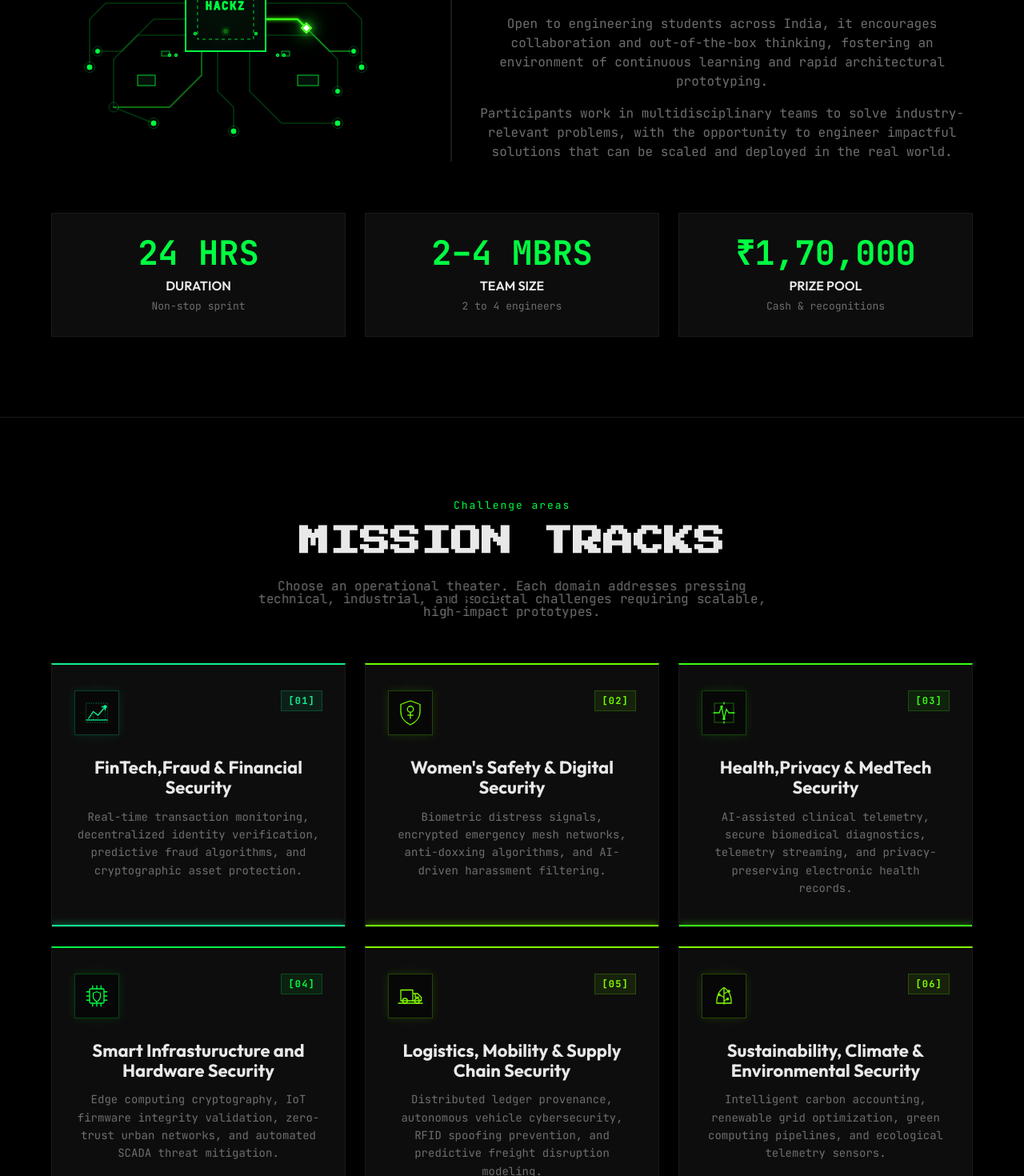
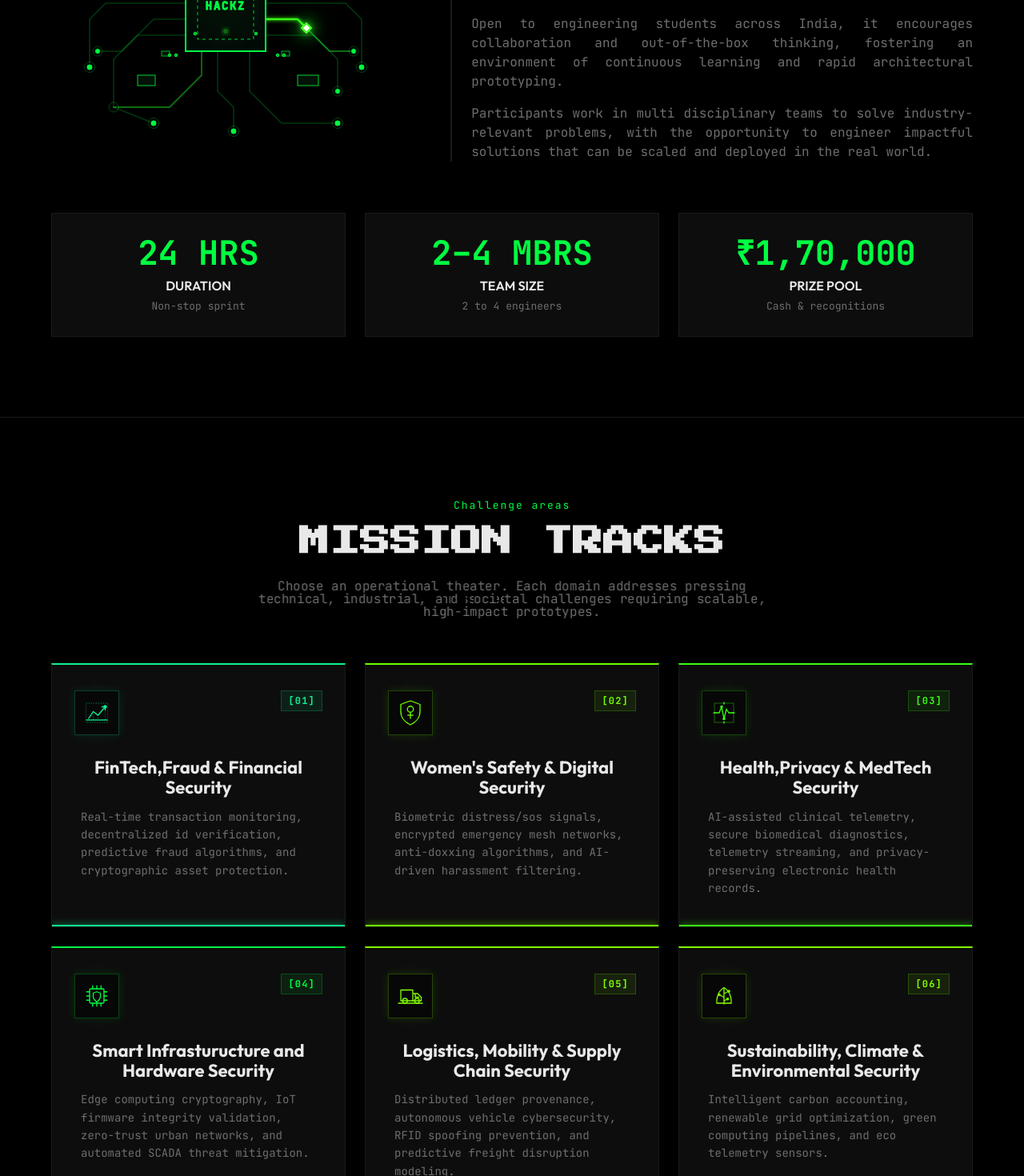
Before and after one commit to J0sh-ini/hackz-26, a React (Vite) app: page / in a window 1280 px wide. Shown: the part 1120-2590 px from the top of the page at 80% size. Built offline with nearby package versions, Linux system fonts and the light colour scheme.

Commit message:
alignment changes hopefully final :)

```diff
--- a/src/components/sections/About.tsx
+++ b/src/components/sections/About.tsx
@@ -10,7 +10,7 @@ gsap.registerPlugin(ScrollTrigger);
 const ABOUT_PARAGRAPHS = [
   "HackZ'26 is a dynamic 24-hour hackathon initiated by CSEA that brings together the brightest minds to solve real-world challenges through technology and innovation.",
   "Open to engineering students across India, it encourages collaboration and out-of-the-box thinking, fostering an environment of continuous learning and rapid architectural prototyping.",
-  "Participants work in multidisciplinary teams to solve industry-relevant problems, with the opportunity to engineer impactful solutions that can be scaled and deployed in the real world."
+  "Participants work in multi disciplinary teams to solve industry-relevant problems, with the opportunity to engineer impactful solutions that can be scaled and deployed in the real world."
 ];
 
 export const About: React.FC = () => {
@@ -89,17 +89,16 @@ export const About: React.FC = () => {
 
             {/* Body Text with Vertical Border Accent */}
             <div
+              className="border-l-2 border-border-default pl-6 max-md:border-l-0 max-md:px-2"
               style={{
-                borderLeft: '2px solid var(--border-default)',
-                paddingLeft: '24px',
                 display: 'flex',
                 flexDirection: 'column',
                 gap: '16px',
-                textAlign: 'center',
+
               }}
             >
               {ABOUT_PARAGRAPHS.map((text, idx) => (
-                <span key={idx} style={{ color: 'var(--text-secondary)',textAlign:'center' }}>
+                <span key={idx} style={{ color: 'var(--text-secondary)',textAlign:'justify' }}>
                   {text}
                   {/* <Shuffle text={text} style={{
                     fontSize: 'clamp(15px, 2.5vw, 17px)',
--- a/src/components/sections/Collaborator.tsx
+++ b/src/components/sections/Collaborator.tsx
@@ -7,19 +7,13 @@ import ScrambleText from '../ui/ScrambleText';
 gsap.registerPlugin(ScrollTrigger);
 
 const ABOUT_PARAGRAPHS = [
-    " ",
   "Information Security Education and Awareness (ISEA) is an initiative of Ministry of Electronics and Information Technology (MeitY), Government of India for generating human resources in the area of Information Security and creating general awareness on Cyber Hygiene/Cyber Security among the masses.",
-  " ",
   "ISEA Project (started in 2005 and currently in its third phase since Oct. 2023 onwards) is aimed at human resources development for safe, trusted, and secure cyber space.",
-  " ",
-    "ISEA collabs with premier academic institutions, research organizations, and industry partners to provide a comprehensive platform for students and professionals to enhance their skills in cybersecurity and contribute to the nation's digital security landscape.",
-    " ",
-  "We,the Computer Science and Engineering Association (CSEA) of College of Engineering Guindy, Anna University are proud to collaborate with ISEA to bring you HackZ'26, a hackathon that not only challenges your technical skills but also emphasizes the importance of cybersecurity in today's digital world."," "," "," "
+  "ISEA collabs with premier academic institutions, research organizations, and industry partners to provide a comprehensive platform for students and professionals to enhance their skills in cybersecurity and contribute to the nation's digital security landscape.",
+  "We,the Computer Science and Engineering Association (CSEA) of College of Engineering Guindy, Anna University are proud to collaborate with ISEA to bring you HackZ'26, a hackathon that not only challenges your technical skills but also emphasizes the importance of cybersecurity in today's digital world."
 ];
 
 export const Collaborator: React.FC = () => {
-
-
 
   return (
     <section
@@ -32,7 +26,7 @@ export const Collaborator: React.FC = () => {
         overflow: 'hidden',
       }}
     >
-      <div className="w-full max-w-[1200px] mx-auto px-6 max-md:px-4 flex-col items-center justify-center" style={{ zIndex: 10 }}>
+      <div className="w-full max-w-[1200px] mx-auto px-6 max-md:px-4 flex flex-col items-center justify-center" style={{ zIndex: 10 }}>
 
             <div className="font-mono text-[13px] text-accent-green mb-3 flex items-center gap-2 justify-center">
               <ScrambleText text="In collaboration with" as="span" className="text-[13px] text-accent-green font-mono tracking-[0.15em]" from="random" easing="linear"/>
@@ -45,22 +39,23 @@ export const Collaborator: React.FC = () => {
             {/* Body Text with Vertical Border Accent */}
             <div
               style={{
-                paddingLeft: '24px',
+                padding: '10px',
                 display: 'flex',
                 flexDirection: 'column',
                 gap: '16px',
-                textAlign: 'center',
+                maxWidth: '720px'
               }}
+              className='max-md:text-justify text-center'
             >
               {ABOUT_PARAGRAPHS.map((text, idx) => (
-                <span key={idx} style={{ color: 'var(--text-secondary)',textAlign:'center' }}>
+                <span
+                  key={idx}
+                  //remomve third para in mobile? so long texts..
+                  className={idx === 2 ? 'max-md:hidden' : ''}
+                  style={{ color: 'var(--text-secondary)' }}
+                >
                   {text}
-                  {/* <Shuffle text={text} style={{
-                    fontSize: 'clamp(15px, 2.5vw, 17px)',
-                    color: '#c5c5c5',
-                    lineHeight: 1.7,
-                  }} /> */}
-                  </span>
+                </span>
               ))}
             </div>
           </div>
--- a/src/components/sections/Faq.tsx
+++ b/src/components/sections/Faq.tsx
@@ -26,7 +26,7 @@ export const Faq: React.FC = () => {
       <div className="w-full max-w-[860px] mx-auto px-6 max-md:px-4">
         {/* Header */}
         <div style={{ marginBottom: '56px' }}>
-          <div className="font-mono text-[13px] text-accent-green mb-3 flex items-center gap-2">
+          <div className="font-mono text-[13px] text-accent-green mb-3 flex items-center justify-center gap-2">
             <ScrambleText text="Debrief & Intel" as="span" className="text-[13px] text-accent-green tracking-[0.15em]" from="random" easing="linear"/>
           </div>
           <ScrambleText text="FREQUENTLY ASKED QUESTIONS" as="h2" className="text-[clamp(16px,2.8vw,30px)] font-pixel uppercase mb-6 leading-relaxed text-center" style={{ fontFamily: 'var(--font-pixel)' }} from="random" easing="linear"/>
--- a/src/components/sections/Prizes.tsx
+++ b/src/components/sections/Prizes.tsx
@@ -258,15 +258,13 @@ export const Prizes: React.FC = () => {
             style={{ display: 'flex', alignItems: 'flex-start', gap: '20px', flex: '1 1 300px' }}
           >
             <div
+              className="flex items-center justify-center max-md:hidden"
               style={{
                 width: '48px',
                 height: '48px',
                 minWidth: '48px',
                 backgroundColor: 'rgba(132, 255, 0, 0.12)',
                 border: '1px solid var(--accent-green-volt)',
-                display: 'flex',
-                alignItems: 'center',
-                justifyContent: 'center',
                 color: 'var(--accent-green-volt)',
                 fontSize: '24px',
                 fontWeight: 700,
@@ -298,7 +296,7 @@ export const Prizes: React.FC = () => {
               >
                 Women Empowerment — Leading Women's Team
               </div>
-              <div style={{ fontSize: '13px', color: '#b0b0b0', marginTop: '4px', lineHeight: 1.5,textAlign:'center' }}>
+              <div style={{ fontSize: '13px', color: '#b0b0b0', marginTop: '4px', lineHeight: 1.5 }} >
                 Exclusive cash prize and mentorship package dedicated to the highest-scoring all-women engineering squad.
               </div>
             </div>
--- a/src/components/sections/Timeline.tsx
+++ b/src/components/sections/Timeline.tsx
@@ -275,9 +275,9 @@ export const Timeline: React.FC = () => {
                         fontSize: '13px',
                         color: 'var(--text-secondary)',
                         lineHeight: 1.55,
-                        textAlign:'center',
                         margin: 0,
                       }}
+                      className='max-md:text-left text-justify'
                     >
                       {event.description}
                     </p>
--- a/src/components/sections/Tracks.tsx
+++ b/src/components/sections/Tracks.tsx
@@ -140,8 +140,8 @@ export const Tracks: React.FC = () => {
                     color: 'var(--text-secondary)',
                     lineHeight: 1.6,
                     flexGrow: 1,
-                    textAlign:'center'
                   }}
+                  className='max-md:pl-0 pl-2 max-md:text-justify text-left'
                 >
                   {track.description}
                 </p>
--- a/src/data/tracks.ts
+++ b/src/data/tracks.ts
@@ -22,7 +22,7 @@ export const TRACKS: Track[] = [
     id: 'fintech',
     number: '[01]',
     name: 'FinTech,Fraud & Financial Security',
-    description: 'Real-time transaction monitoring, decentralized identity verification, predictive fraud algorithms, and cryptographic asset protection.',
+    description: 'Real-time transaction monitoring, decentralized id verification, predictive fraud algorithms, and cryptographic asset protection.',
     accentColor: '#10f290',
     iconType: 'fintech',
   },
@@ -30,7 +30,7 @@ export const TRACKS: Track[] = [
     id: 'women-safety',
     number: '[02]',
     name: 'Women\'s Safety & Digital Security',
-    description: 'Biometric distress signals, encrypted emergency mesh networks, anti-doxxing algorithms, and AI-driven harassment filtering.',
+    description: 'Biometric distress/sos signals, encrypted emergency mesh networks, anti-doxxing algorithms, and AI-driven harassment filtering.',
     accentColor: '#70ff00',
     iconType: 'safety',
   },
@@ -70,7 +70,7 @@ export const TRACKS: Track[] = [
     id: 'sustainability',
     number: '[06]',
     name: 'Sustainability, Climate & Environmental Security',
-    description: 'Intelligent carbon accounting, renewable grid optimization, green computing pipelines, and ecological telemetry sensors.',
+    description: 'Intelligent carbon accounting, renewable grid optimization, green computing pipelines, and eco telemetry sensors.',
     accentColor: '#84ff00',
     iconType: 'sustainability',
   },
```
Also changed, not shown: src/components/sections/GetInvolved.tsx (+7 -3 lines), src/data/faq.ts (+8 -8 lines).
